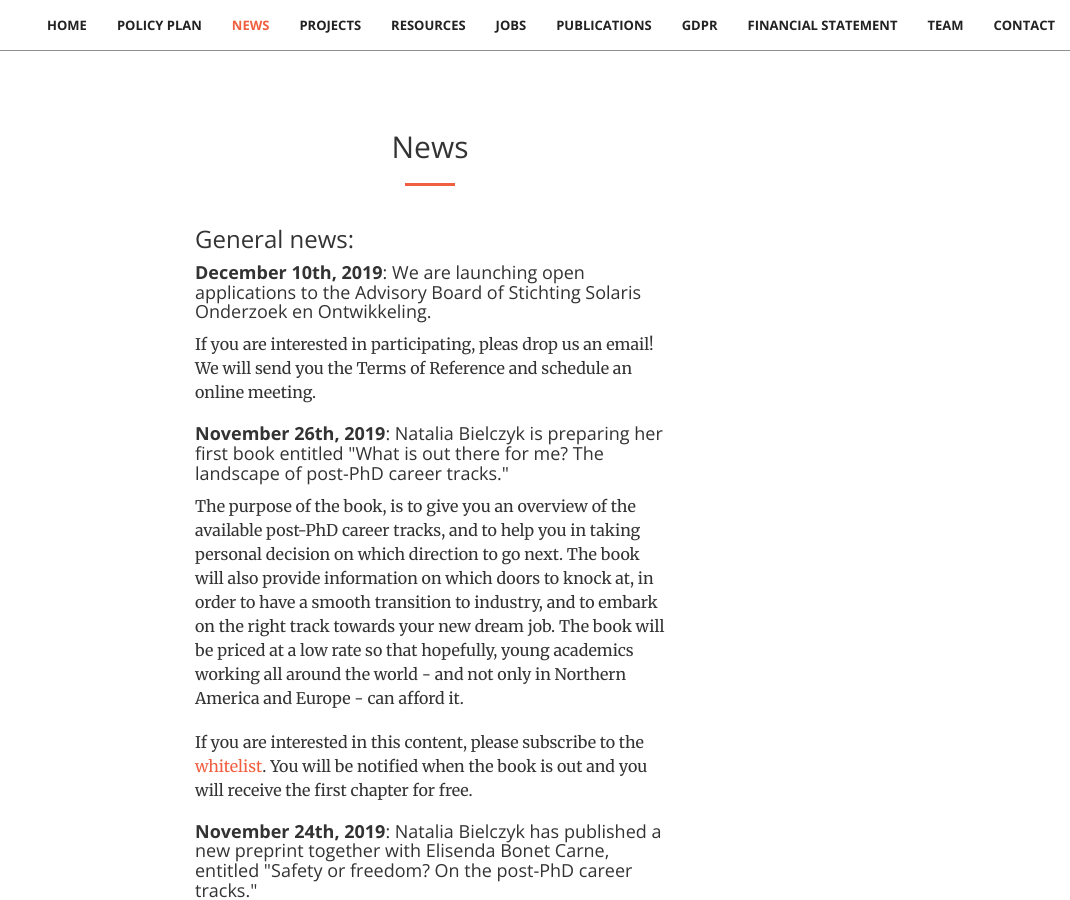
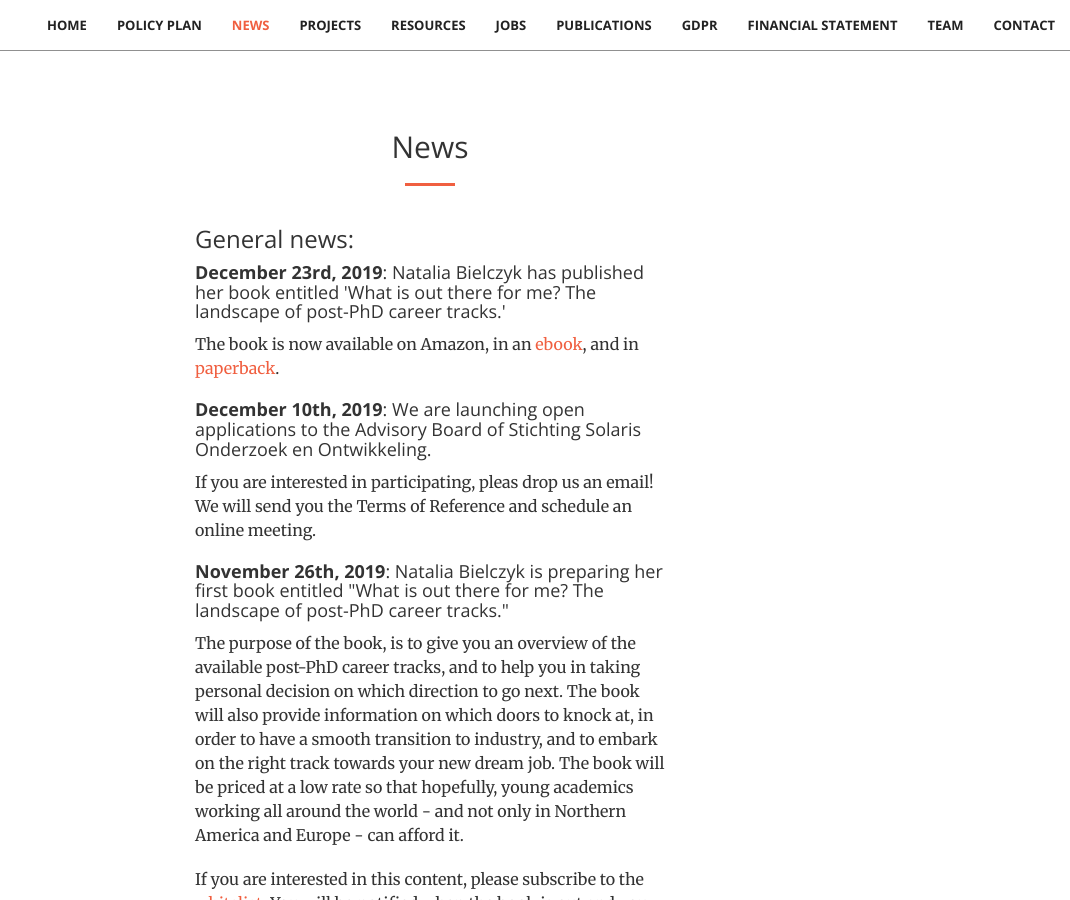
Before and after one commit to stichting-solaris/stichting-solaris.github.io, a Jekyll site: the page built from index.html, in a window 1280 px wide and 900 px high, scrolled down 5569 px. Shown: the whole window, without its empty margins (210-1280 px from the left). Built offline with Jekyll 4.4.1, drawn with Linux system fonts in a browser that asks for light colours.

Commit message:
Update news.html

```diff
--- a/_includes/news.html
+++ b/_includes/news.html
@@ -16,14 +16,20 @@
 
 <!-- General news: -->
                 <h3 class="section-heading">General news:</h3>
+
+                 <h4 class="section-heading"><b>December 23rd, 2019</b>: Natalia Bielczyk has published her book entitled
+                    'What is out there for me? The landscape of post-PhD career tracks.'</h4>
+                    <p>The book is now available on Amazon, in an <a href="https://www.amazon.com/dp/B082YCHJHP">
+                        ebook</a>, and in <a href="https://www.amazon.com/dp/1675579660/">paperback</a>.</p>
+                    <p></p>
+
+
                 <h4 class="section-heading"><b>December 10th, 2019</b>: We are launching open applications
                     to the Advisory Board of Stichting Solaris Onderzoek en Ontwikkeling.</h4>
                     <p>If you are interested in participating, pleas drop us an email! We will send you
                         the Terms of Reference and schedule an online meeting.</p>
                     <p></p>
                 <p></p>
-
-
 
                 <h4 class="section-heading"><b>November 26th, 2019</b>: Natalia Bielczyk
                     is preparing her first book entitled
```
